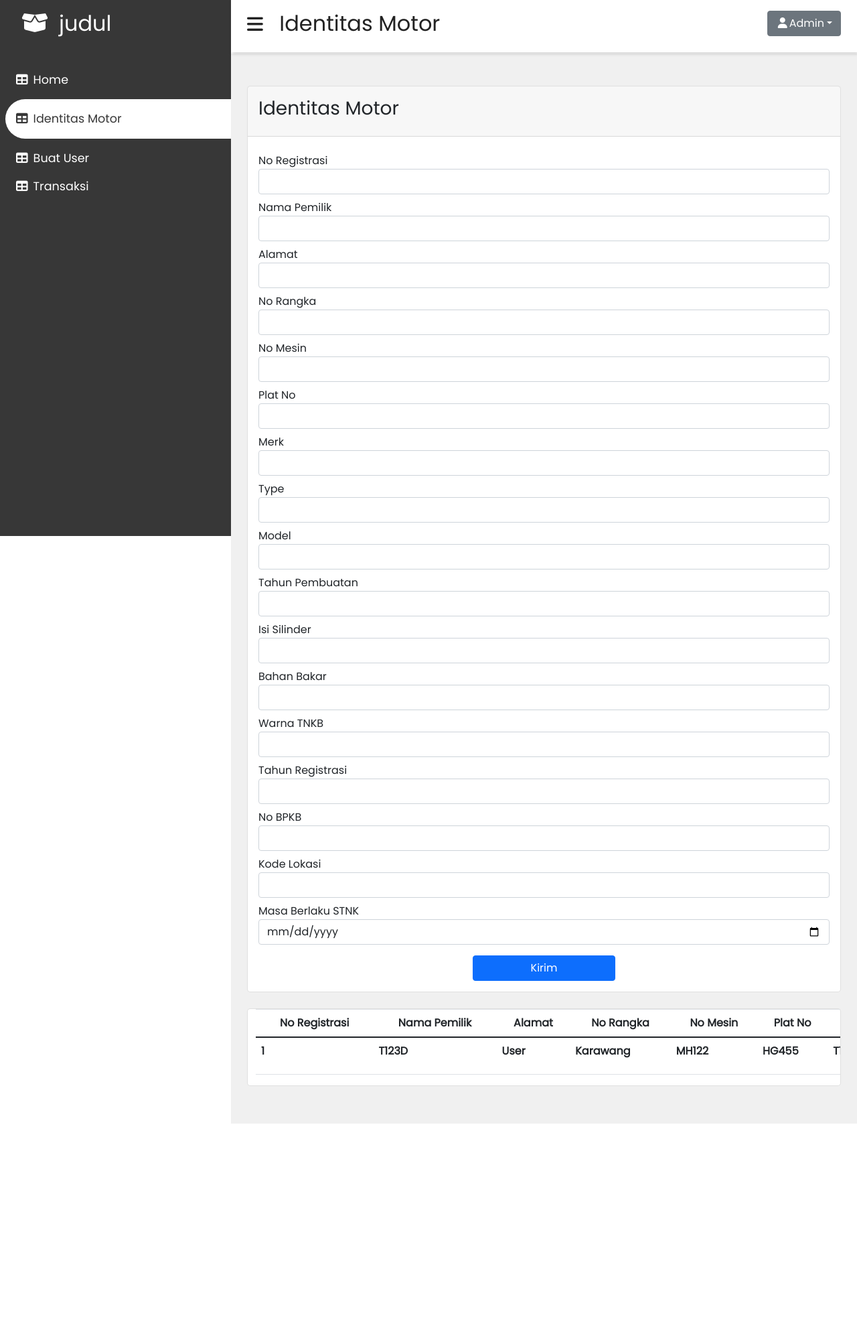
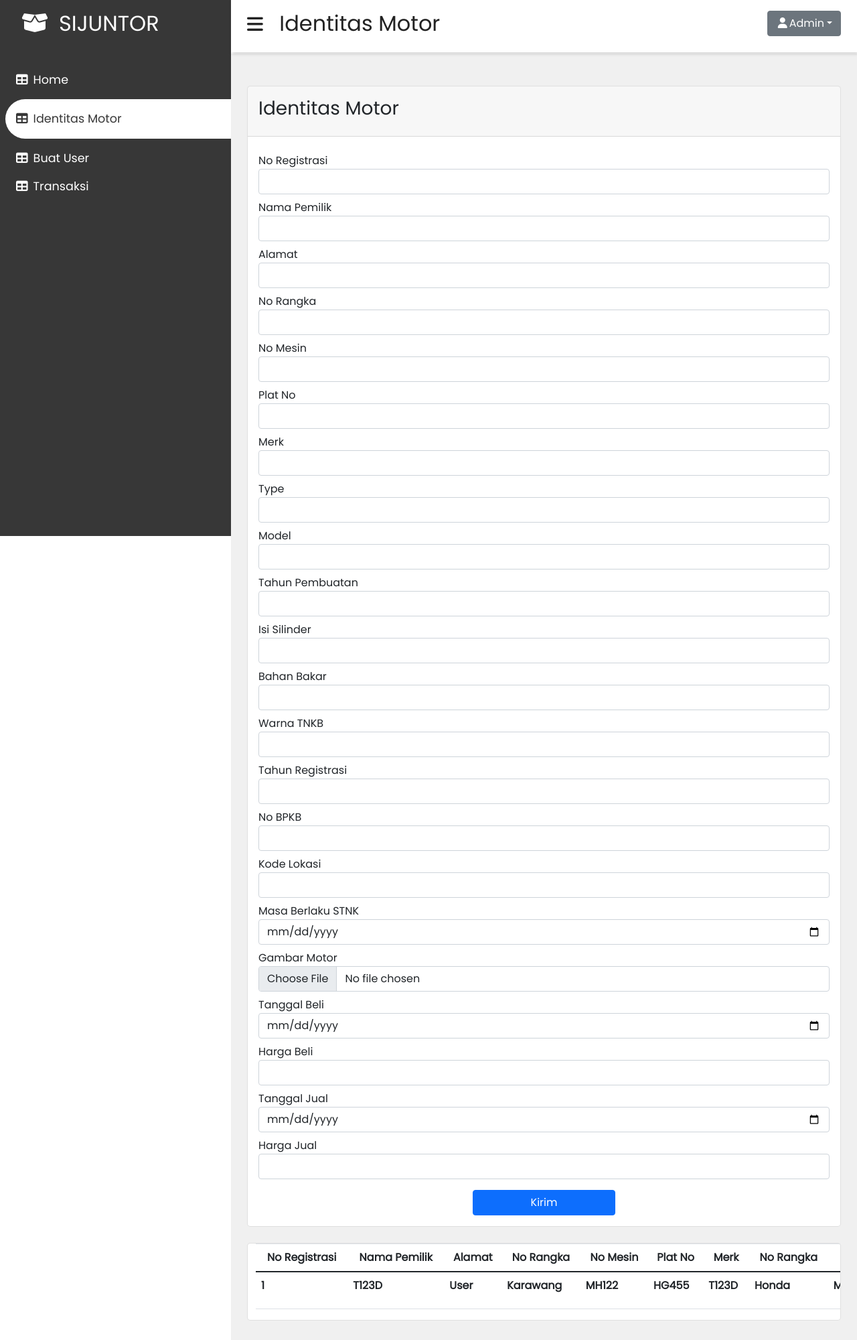
Before and after one commit to 19110-NurAiniLaillaAsri/Project1PBD, a PHP site: page /Pemilik/identitas_motor.php in a window 1280 px wide. Shown: the top 2000 px of the page at 67% size. Before the commit the page ends 1677 px from the top, so only its background shows below. Run offline with PHP 8.4, Linux system fonts and the light colour scheme; a user stored in the database is signed in; data comes from the database, SQL or seed files in the repository; data that the repository does not hold is empty; some libraries are stand-ins or nearby versions.

Commit message:
Update identitas_motor.php

```diff
--- a/Pemilik/identitas_motor.php
+++ b/Pemilik/identitas_motor.php
@@ -19,7 +19,7 @@
 	<input type="checkbox" id="nav-toggle">
 	<div class="sidebar">
 		<div class="sidebar-brand">
-			<h2><span class="fas fa-box-open"></span><span>judul</span></h1>
+			<h2><span class="fas fa-box-open"></span><span>SIJUNTOR</span></h1>
 		</div>
 
 		<div class="sidebar-menu">
@@ -70,7 +70,7 @@
     					<h3>Identitas Motor</h3>
     				</div>
                     <div class="card-body">
-                        <form method="POST">
+                        <form method="POST" enctype="multipart/form-data">
                             <div class="form-group mt-2">
                                 <label for="NoRegistrasi">No Registrasi</label>
                                 <input type="text" name="NoRegistrasi" class="form-control">
@@ -129,7 +129,7 @@
                             </div>
                             <div class="form-group mt-2">
                                 <label for="NoBPKB">No BPKB</label>
-                                <input type="number" name="NoBPKB" class="form-control">
+                                <input type="text" name="NoBPKB" class="form-control">
                             </div>
                             <div class="form-group mt-2">
                                 <label for="KodeLokasi">Kode Lokasi</label>
@@ -138,6 +138,26 @@
                             <div class="form-group mt-2">
                                 <label for="MasaBerlakuSTNK">Masa Berlaku STNK</label>
                                 <input type="date" name="MasaBerlakuSTNK" class="form-control">
+                            </div>
+                            <div class="form-group mt-2">
+                                <label for="Gambar_Motor">Gambar Motor</label>
+                                <input type="file" name="Gambar_Motor" class="form-control">
+                            </div>
+                            <div class="form-group mt-2">
+                                <label for="Tgl_Beli">Tanggal Beli</label>
+                                <input type="date" name="Tgl_Beli" class="form-control">
+                            </div>
+                            <div class="form-group mt-2">
+                                <label for="Harga_Beli">Harga Beli</label>
+                                <input type="number" name="Harga_Beli" class="form-control">
+                            </div>
+                            <div class="form-group mt-2">
+                                <label for="Tgl_Jual">Tanggal Jual</label>
+                                <input type="date" name="Tgl_Jual" class="form-control">
+                            </div>
+                            <div class="form-group mt-2">
+                                <label for="Harga_Jual">Harga Jual</label>
+                                <input type="number" name="Harga_Jual" class="form-control">
                             </div>
                             <div class="text-center">
                                 <button type="submit" class="btn btn-primary mt-3" name="identitasmotor" style="width: 25%;">Kirim</button>
@@ -171,6 +191,11 @@
                                 <th scope="col">No BPKB</th>
                                 <th scope="col">Kode Lokasi</th>
                                 <th scope="col">Masa Berlaku STNK</th>
+                                <th scope="col">Gambar Motor</th>
+                                <th scope="col">Tanggal Beli</th>
+                                <th scope="col">Harga Beli</th>
+                                <th scope="col">Tanggal Jual</th>
+                                <th scope="col">Harga Jual</th>
                                 <th scope="col">Aksi</th>
                                 </tr>
                             </thead>
@@ -178,7 +203,7 @@
                             <?php
                                 while($row = mysqli_fetch_array($query)){
                                     echo '
-                                    <form method = "POST">
+                                    <form method = "POST" enctype="multipart/form-data">
                                         <div class="invisible position-absolute">
                                             <input type="text" class="form-control" name="getId" value="'.$row['Id'].'">
                                         </div>
@@ -201,6 +226,11 @@
                                             <td>'.$row['NoBPKB'].'</td>
                                             <td>'.$row['KodeLokasi'].'</td>
                                             <td>'.$row['MasaBerlakuSTNK'].'</td>
+                                            <td>'.$row['Gambar_Motor'].'</td>
+                                            <td>'.$row['Tgl_Beli'].'</td>
+                                            <td>'.$row['Harga_Beli'].'</td>
+                                            <td>'.$row['Tgl_Jual'].'</td>
+                                            <td>'.$row['Harga_Jual'].'</td>
                                             <td class="text-center">
                                                 '?><button type="submit" class="btn btn-warning" style="width: 40px"; name="editMotor"><i class="far fa-edit"></i></button>
                                                 <button type="submit" class="btn btn-danger" style="width: 40px"; name="hapusMotor" onclick="return confirm('Hapus Identitas Motor?')"><i class="far fa-trash-alt"></i></button><?php echo '
@@ -226,5 +256,6 @@
     <script src="https://cdn.jsdelivr.net/npm/bootstrap@5.0.1/dist/js/bootstrap.min.js" integrity="sha384-Atwg2Pkwv9vp0ygtn1JAojH0nYbwNJLPhwyoVbhoPwBhjQPR5VtM2+xf0Uwh9KtT" crossorigin="anonymous"></script>
     <script src="https://cdn.jsdelivr.net/npm/bootstrap@5.0.0/dist/js/bootstrap.bundle.min.js" integrity="sha384-p34f1UUtsS3wqzfto5wAAmdvj+osOnFyQFpp4Ua3gs/ZVWx6oOypYoCJhGGScy+8" crossorigin="anonymous"></script> <!-- buat modal -->
 
+    <!-- <a href="logout.php">logout luar</a> -->
 </body>
 </html>
```
